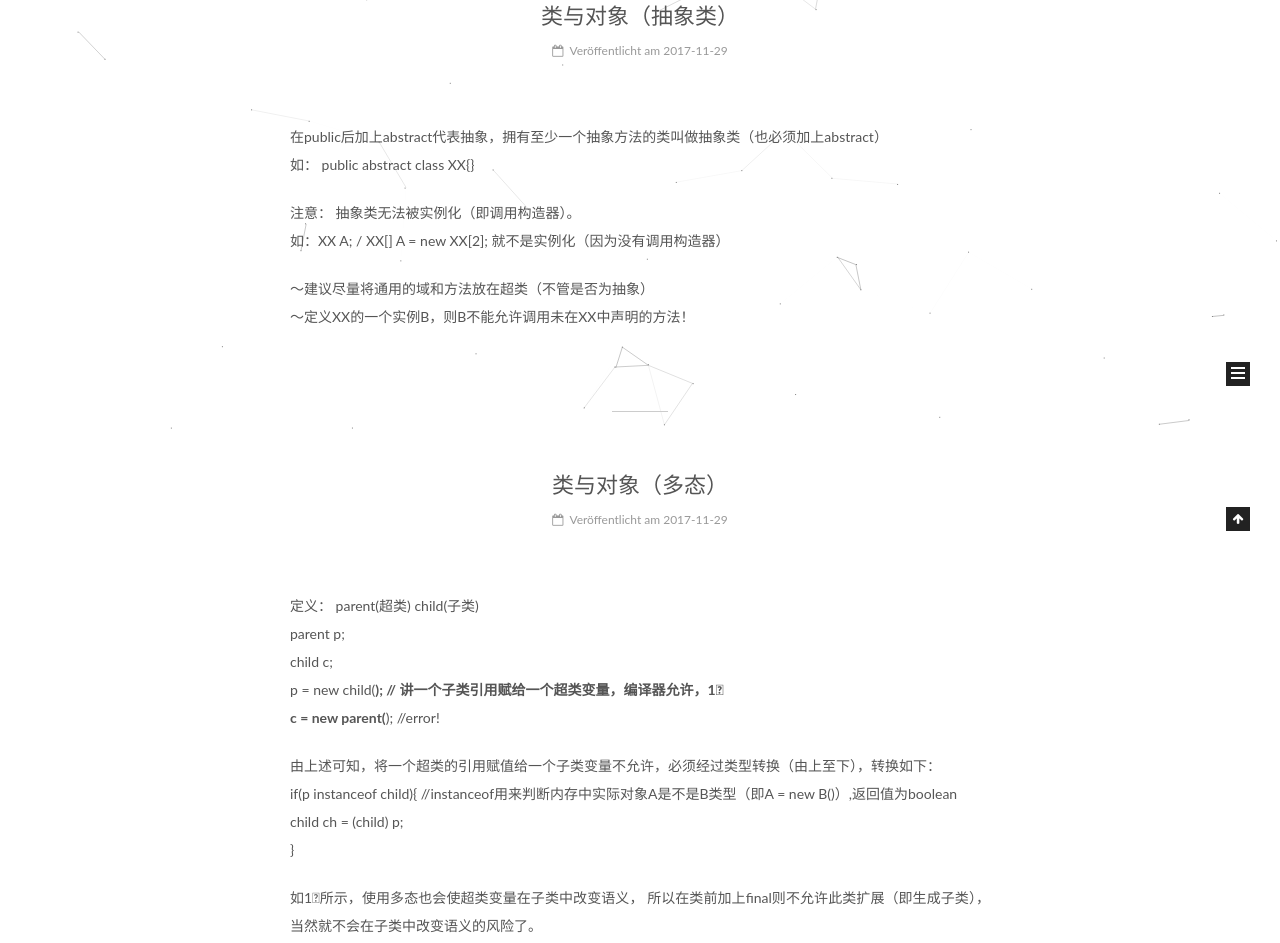
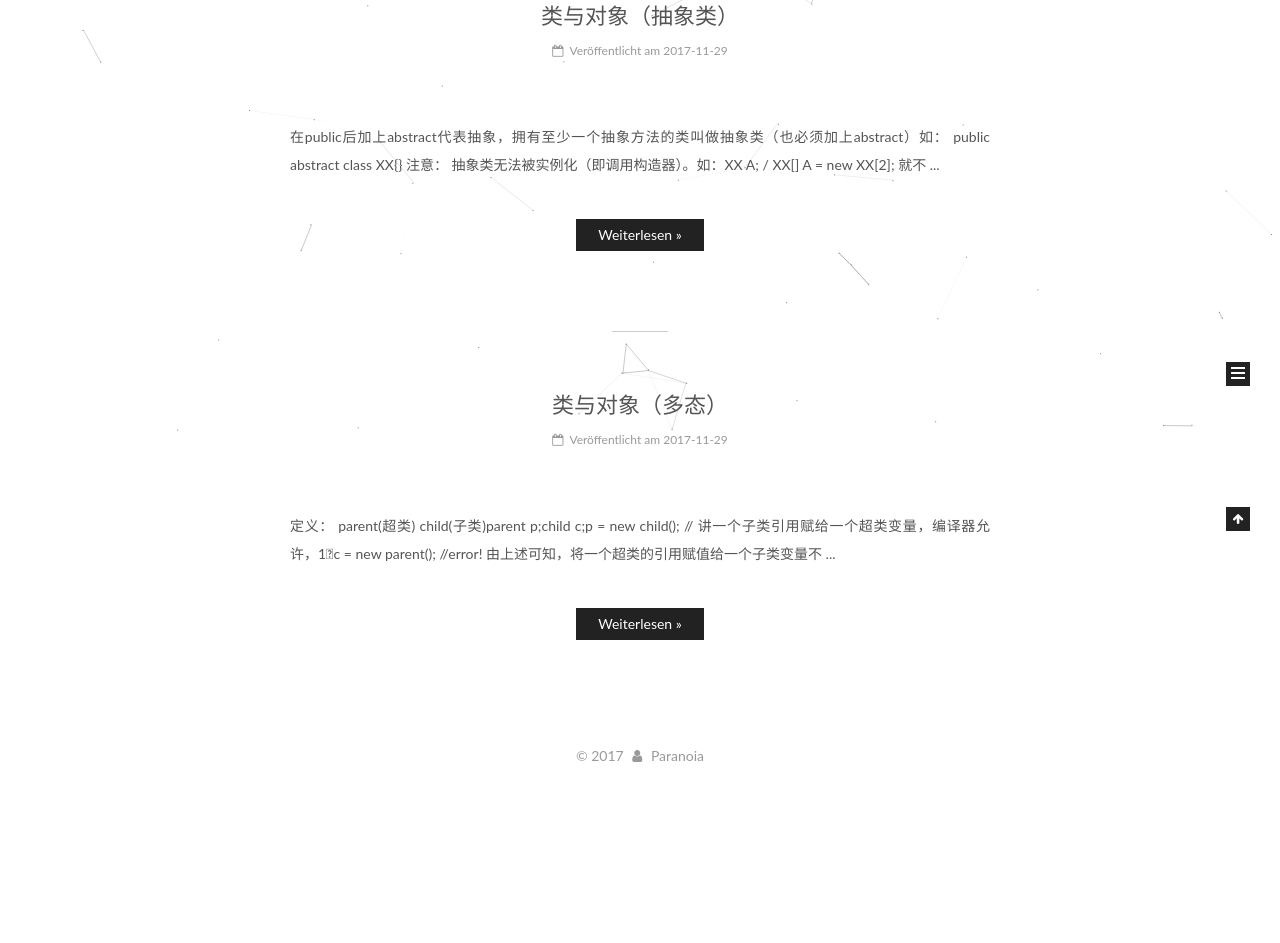
Before and after one commit to Nikonlalala/Paranoialalala.github.io, a plain HTML site: page index.html in a window 1280 px wide. Shown: the part 369-1312 px from the top of the page. After the commit the page ends 1159 px from the top, so only its background shows below. Drawn offline with Linux system fonts and the light colour scheme.

Commit message:
Site updated: 2017-11-29 23:01:05

```diff
--- a/index.html
+++ b/index.html
@@ -303,11 +303,16 @@
 
 
 
-            <p>在public后加上abstract代表抽象，拥有至少一个抽象方法的类叫做抽象类（也必须加上abstract）<br>如： public  abstract  class  XX{}</p>
-<p>注意：  抽象类无法被实例化（即调用构造器）。<br>如：XX  A;  /   XX[]  A = new  XX[2];  就不是实例化（因为没有调用构造器）</p>
-<p>～建议尽量将通用的域和方法放在超类（不管是否为抽象）<br>～定义XX的一个实例B，则B不能允许调用未在XX中声明的方法！</p>
-
-
+          在public后加上abstract代表抽象，拥有至少一个抽象方法的类叫做抽象类（也必须加上abstract）如： public  abstract  class  XX{}
+注意：  抽象类无法被实例化（即调用构造器）。如：XX  A;  /   XX[]  A = new  XX[2];  就不
+          ...
+          <!--noindex-->
+          <div class="post-button text-center">
+            <a class="btn" href="/2017/11/29/类与对象（抽象类）/#more" rel="contents">
+              Weiterlesen &raquo;
+            </a>
+          </div>
+          <!--/noindex-->
 
 
     </div>
@@ -425,11 +430,16 @@
 
 
 
-            <p>定义： parent(超类)        child(子类)<br>parent   p;<br>child  c;<br>p = new child(<strong>);   // 讲一个子类引用赋给一个超类变量，编译器允许，1⃣️<br>c = new parent(</strong>);  //error!</p>
-<p>由上述可知，将一个超类的引用赋值给一个子类变量不允许，必须经过类型转换（由上至下），转换如下：<br>if(p   instanceof  child){      //instanceof用来判断内存中实际对象A是不是B类型（即A = new B()）,返回值为boolean<br>   child  ch =  (child) p;<br>}</p>
-<p>如1⃣️所示，使用多态也会使超类变量在子类中改变语义， 所以在类前加上final则不允许此类扩展（即生成子类），当然就不会在子类中改变语义的风险了。</p>
-
-
+          定义： parent(超类)        child(子类)parent   p;child  c;p = new child();   // 讲一个子类引用赋给一个超类变量，编译器允许，1⃣️c = new parent();  //error!
+由上述可知，将一个超类的引用赋值给一个子类变量不
+          ...
+          <!--noindex-->
+          <div class="post-button text-center">
+            <a class="btn" href="/2017/11/29/类与对象（多态）/#more" rel="contents">
+              Weiterlesen &raquo;
+            </a>
+          </div>
+          <!--/noindex-->
 
 
     </div>
```
